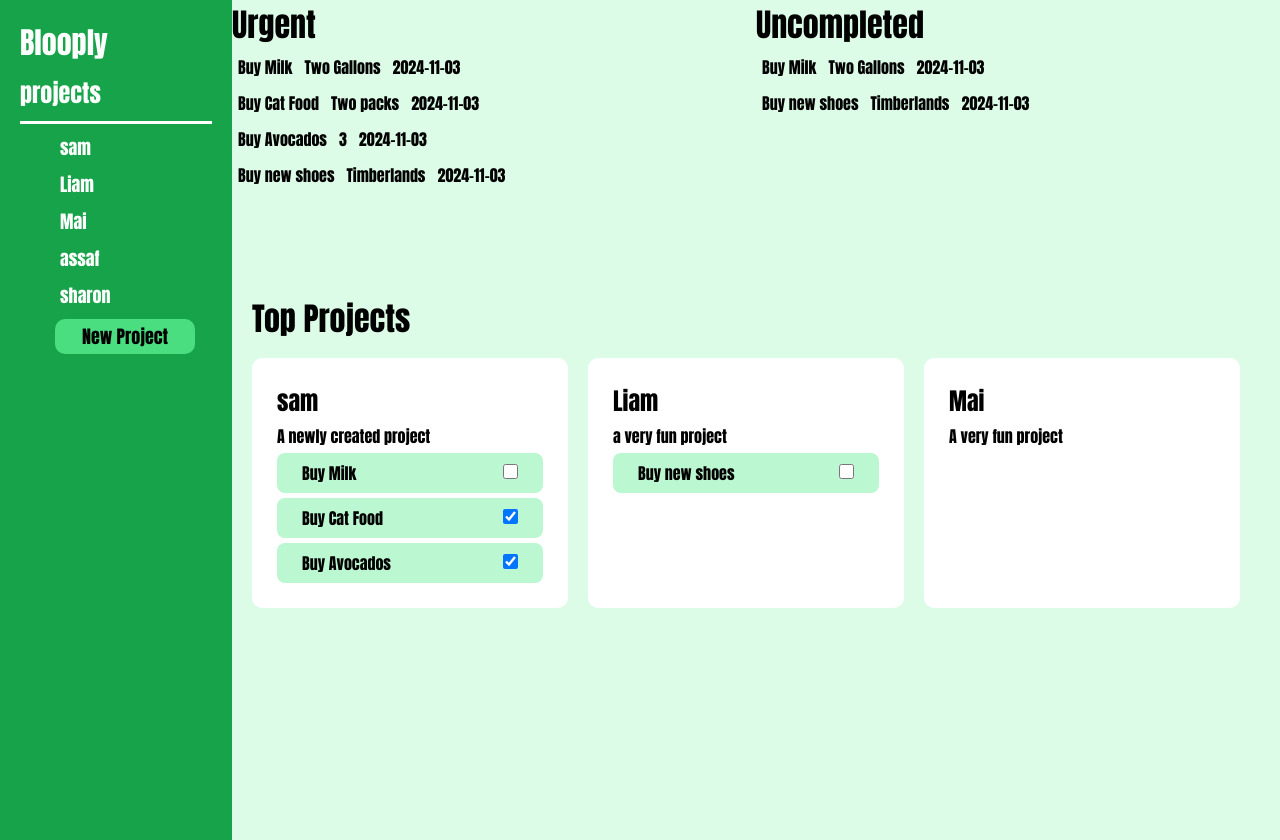
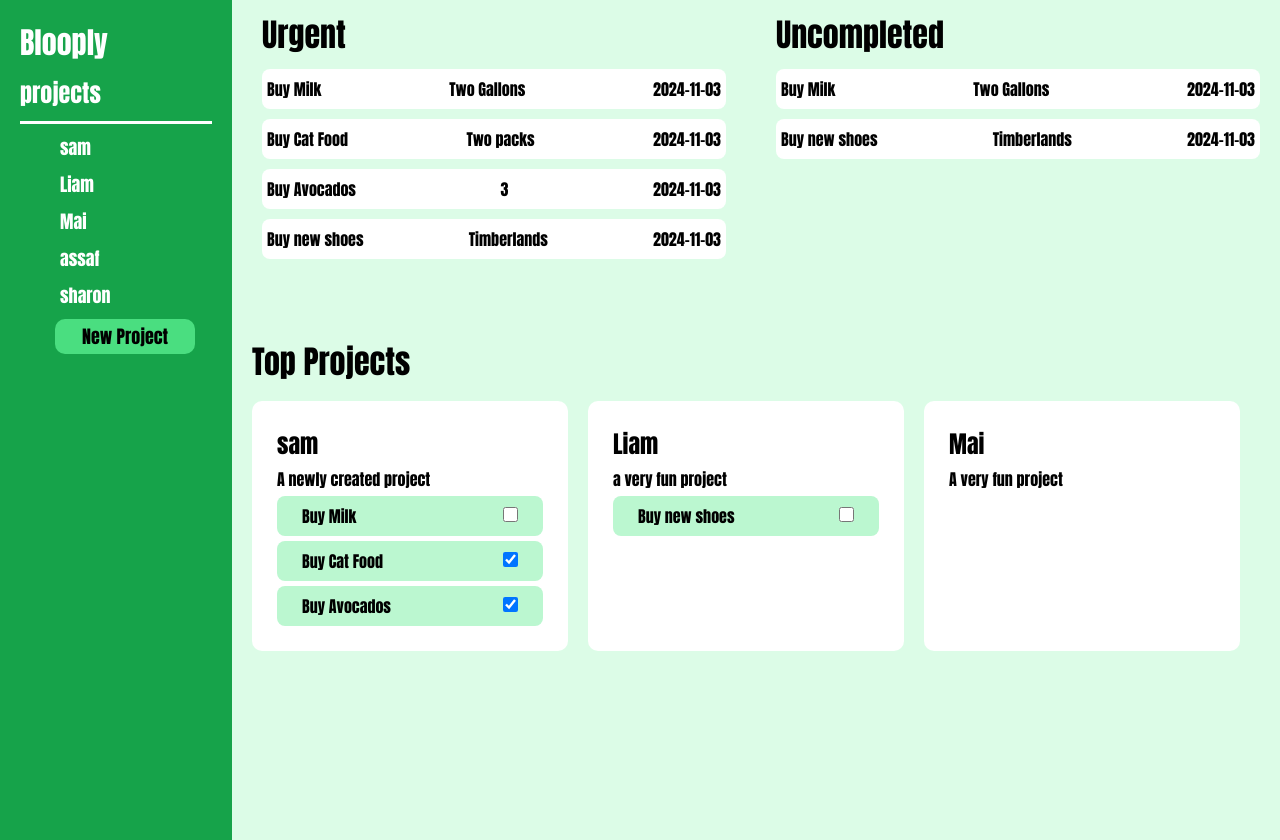
Before and after one commit to caduregel/odin-to-do, a website built with webpack: page src/template.html in a window 1280 px wide. Built offline with nearby package versions, Linux system fonts and the light colour scheme.

Commit message:
finished styling

```diff
--- a/src/style.css
+++ b/src/style.css
@@ -212,19 +212,40 @@ body {
     margin: 0px 20px;
 }
 
+#urgent-tasks-container {
+    margin: 10px;
+}
+#urgent-tasks-container > h1 {
+    margin: 0px 20px;
+}
+
 .urgent-task {
     display: flex;
-}
-
-.urgent-task>* {
-    margin: 6px;
+    align-items: center;
+    justify-content: space-between;
+    margin: 10px 20px;
+    padding: 5px;
+    background-color: white;
+    border-radius: 8px;
+    height: 30px;
 }
 
 .uncompleted-task {
     display: flex;
+    align-items: center;
+    justify-content: space-between;
+    margin: 10px 20px;
+    padding: 5px;
+    background-color: white;
+    border-radius: 8px;
+    height: 30px;
 
 }
 
-.uncompleted-task>* {
-    margin: 6px;
+#uncompleted-tasks-container {
+    margin: 10px 0px;
 }
+
+#uncompleted-tasks-container>h1{
+    margin: 0px 20px;
+}
```
Also changed, not shown: dist/index.js, src/index.js (line endings or trailing spaces), 1 other file.
